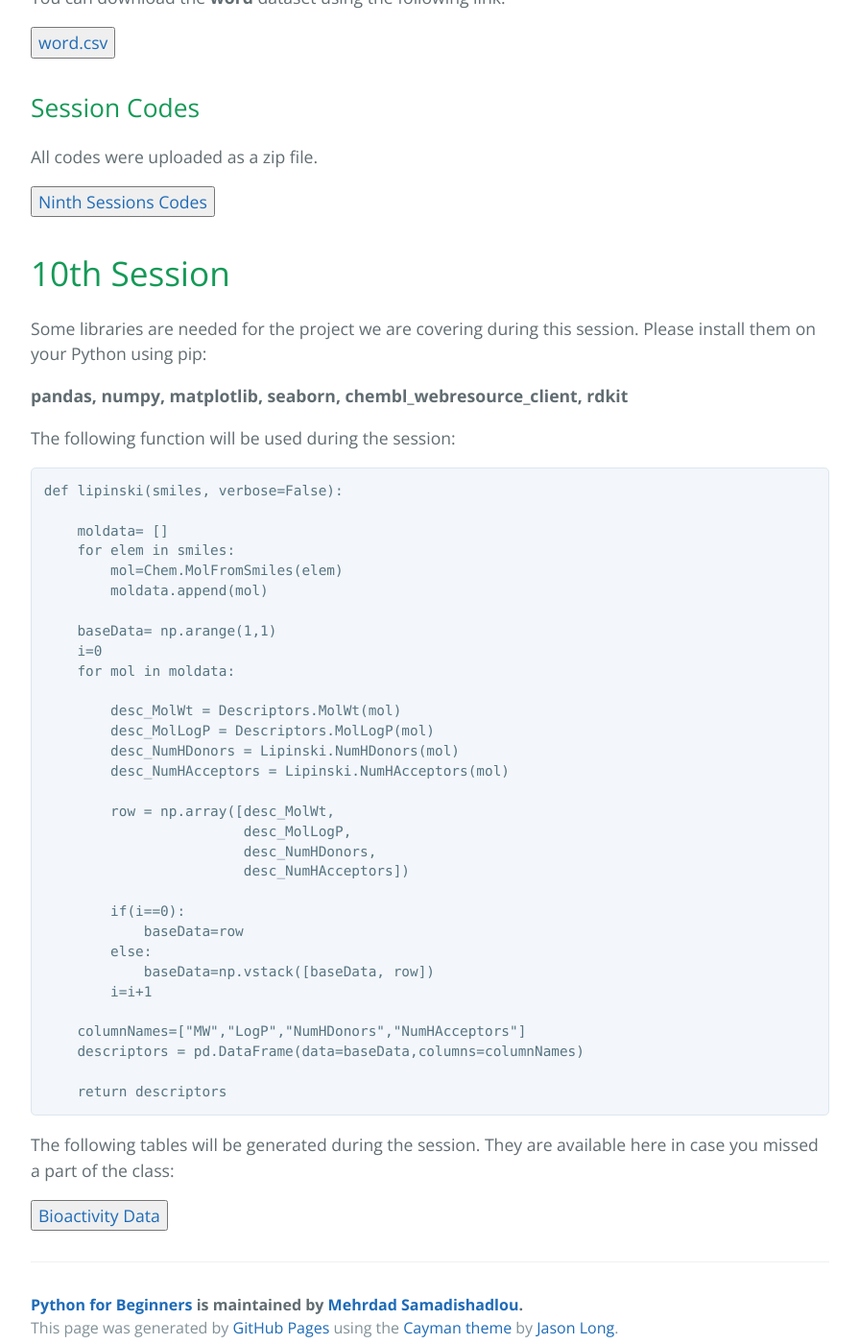
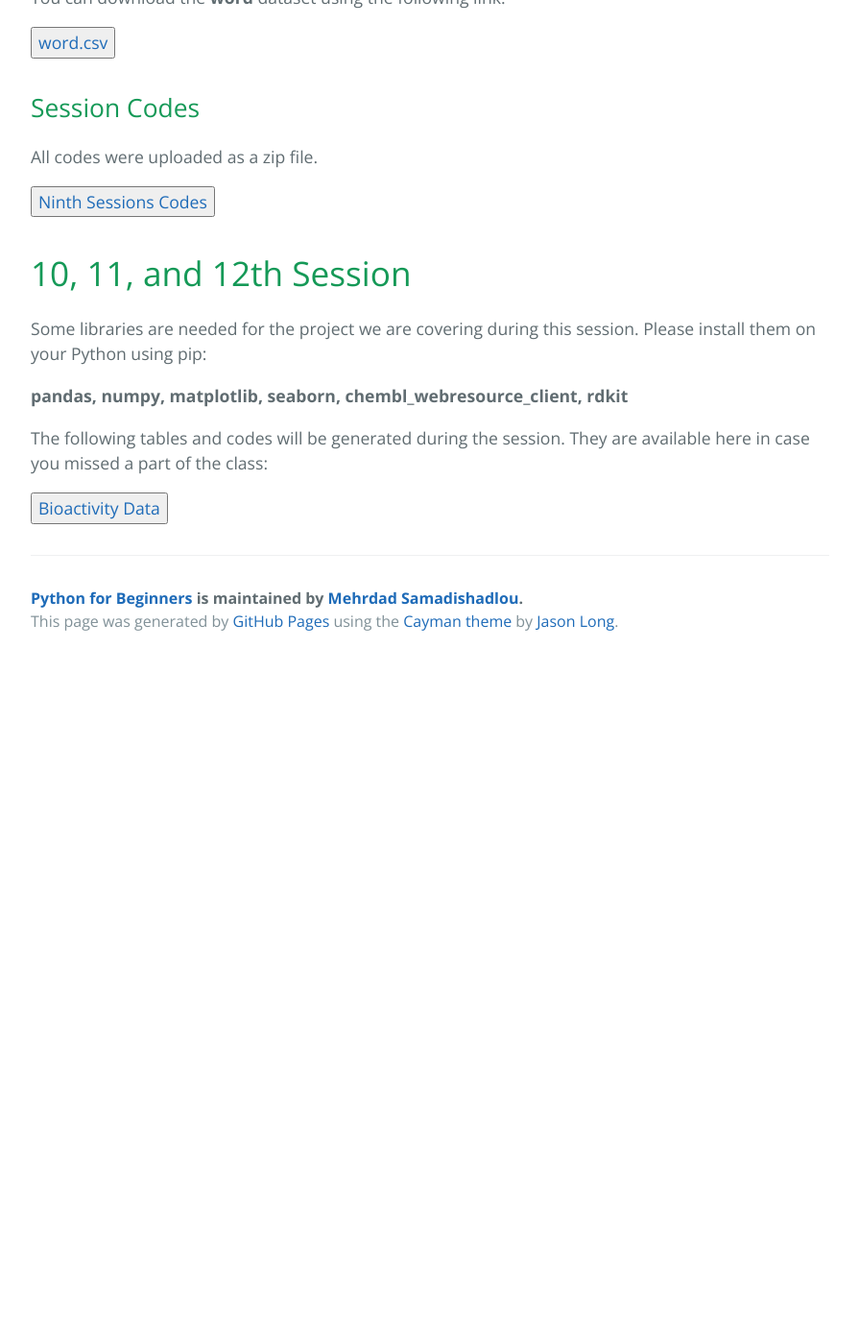
Before and after one commit to MehrdadSamadishadlou/Python_for_Beginners, a Jekyll site: the page built from materials.md, in a window 1280 px wide and 1400 px high, scrolled down 4588 px. Shown: the whole window at 96% size, without its empty margins (192-1087 px from the left). Built offline with Jekyll 4.4.1, drawn with Linux system fonts in a browser that asks for light colours; after the commit the page ends 5279 px from its top, so only the background shows below that.

Commit message:
Update materials.md

````diff
--- a/materials.md
+++ b/materials.md
@@ -183,48 +183,12 @@ All codes were uploaded as a zip file.
 
 <a href="https://drive.google.com/file/d/1_ZLMp1aMaBjKaI_S7jOJER1jwphfdW4T/view?usp=drive_link" target="_blank"><button>Ninth Sessions Codes</button></a>
 
-# 10th Session
+# 10, 11, and 12th Session
 
 Some libraries are needed for the project we are covering during this session. Please install them on your Python using pip:
 
 **pandas, numpy, matplotlib, seaborn, chembl_webresource_client, rdkit**
 
-The following function will be used during the session:
+The following tables and codes will be generated during the session. They are available here in case you missed a part of the class:
 
-```
-def lipinski(smiles, verbose=False):
-
-    moldata= []
-    for elem in smiles:
-        mol=Chem.MolFromSmiles(elem)
-        moldata.append(mol)
-
-    baseData= np.arange(1,1)
-    i=0
-    for mol in moldata:
-
-        desc_MolWt = Descriptors.MolWt(mol)
-        desc_MolLogP = Descriptors.MolLogP(mol)
-        desc_NumHDonors = Lipinski.NumHDonors(mol)
-        desc_NumHAcceptors = Lipinski.NumHAcceptors(mol)
-
-        row = np.array([desc_MolWt,
-                        desc_MolLogP,
-                        desc_NumHDonors,
-                        desc_NumHAcceptors])
-
-        if(i==0):
-            baseData=row
-        else:
-            baseData=np.vstack([baseData, row])
-        i=i+1
-
-    columnNames=["MW","LogP","NumHDonors","NumHAcceptors"]
-    descriptors = pd.DataFrame(data=baseData,columns=columnNames)
-
-    return descriptors
-```
-
-The following tables will be generated during the session. They are available here in case you missed a part of the class:
-
-<a href="https://drive.google.com/file/d/1_ZOrsnfgPKaKzAcIkry9UIWxwF65bq38/view?usp=drive_link" target="_blank"><button>Bioactivity Data</button></a>
+<a href="https://drive.google.com/file/d/1_ZVO_Rjn0RnNe_uK8-8e8qBuHOZFQzpg/view?usp=drive_link" target="_blank"><button>Bioactivity Data</button></a>
````
